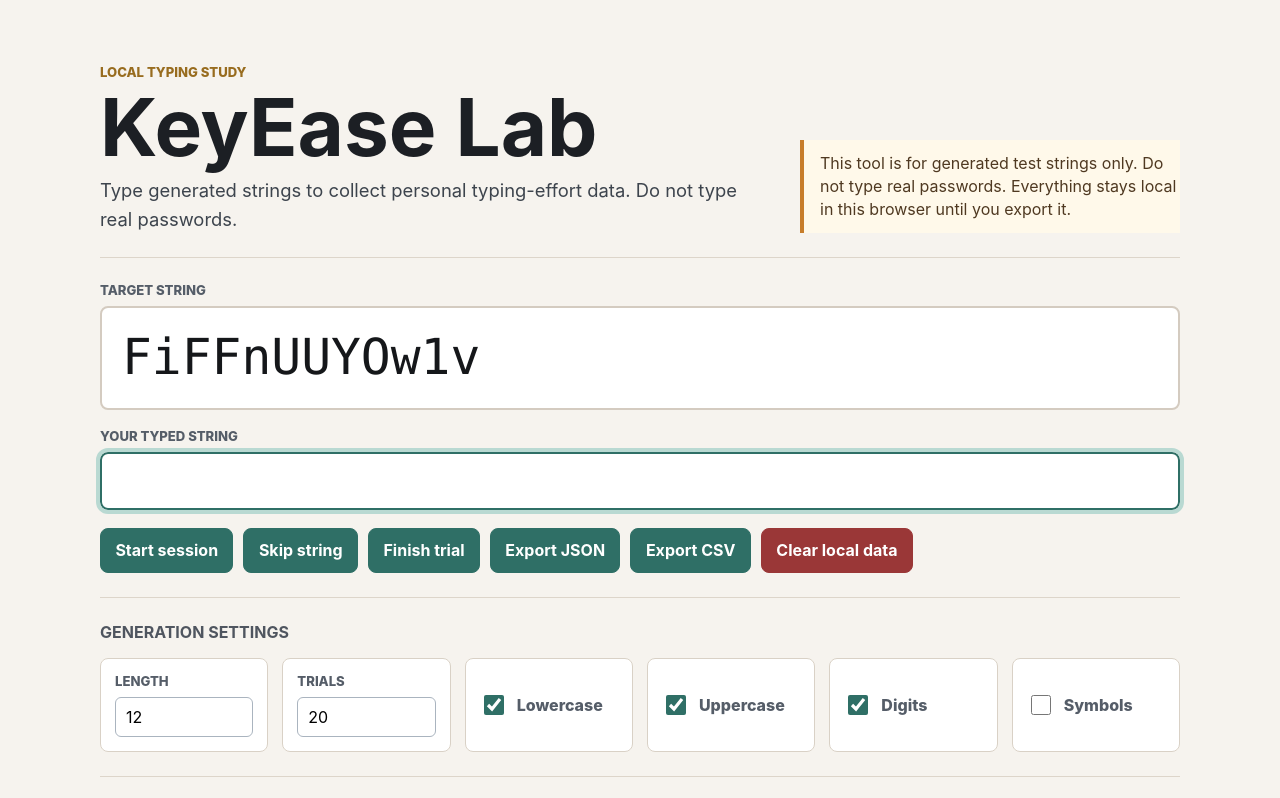
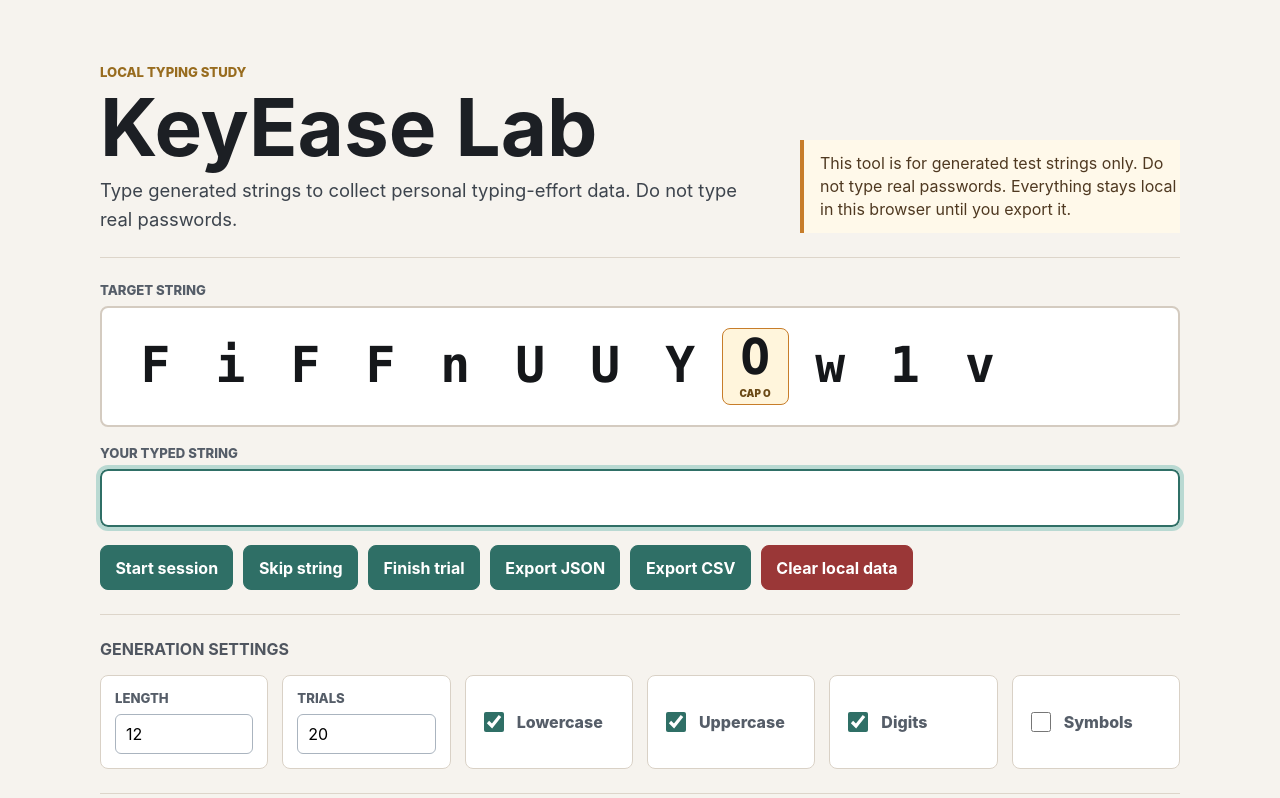
Before and after one commit to bernardo7894/keyease-lab, a website built with Vite: page index.html in a window 1280 px wide. Both pictures are taken after a click on the button "Start session". Shown: the top 798 px of the page. Built offline with nearby package versions, Linux system fonts and the light colour scheme.

Commit message:
Clarify ambiguous target characters

```diff
--- a/src/main.ts
+++ b/src/main.ts
@@ -186,7 +186,8 @@ function setActiveTarget(target: string): void {
     keydownEvents: [],
   };
   typingInput.value = "";
-  targetText.textContent = target;
+  targetText.classList.add("is-active");
+  targetText.innerHTML = renderTarget(target);
 }
 
 function skipString(): void {
@@ -267,6 +268,7 @@ function moveToNextTarget(): void {
     typingInput.disabled = true;
     skipButton.disabled = true;
     finishButton.disabled = true;
+    targetText.classList.remove("is-active");
     targetText.textContent = "Session complete. Export your data or start another session.";
     render();
     return;
@@ -332,6 +334,45 @@ function render(): void {
   lastDistanceStat.textContent = lastTrial ? String(lastTrial.editDistance) : "None";
 }
 
+function renderTarget(target: string): string {
+  return Array.from(target)
+    .map((character) => {
+      const hint = getCharacterHint(character);
+      const hintMarkup = hint ? `<span class="char-hint">${hint}</span>` : "";
+
+      return `
+        <span class="target-char${hint ? " is-ambiguous" : ""}" aria-label="${getCharacterLabel(character)}">
+          <span class="char-value">${escapeHtml(character)}</span>
+          ${hintMarkup}
+        </span>
+      `;
+    })
+    .join("");
+}
+
+function getCharacterHint(character: string): string {
+  if (character === "0") return "zero";
+  if (character === "O") return "cap O";
+  if (character === "o") return "low o";
+
+  return "";
+}
+
+function getCharacterLabel(character: string): string {
+  const hint = getCharacterHint(character);
+
+  return hint ? `${hint}: ${character}` : character;
+}
+
+function escapeHtml(value: string): string {
+  return value
+    .replaceAll("&", "&amp;")
+    .replaceAll("<", "&lt;")
+    .replaceAll(">", "&gt;")
+    .replaceAll('"', "&quot;")
+    .replaceAll("'", "&#39;");
+}
+
 startButton.addEventListener("click", startSession);
 skipButton.addEventListener("click", skipString);
 finishButton.addEventListener("click", finishTrial);
--- a/src/style.css
+++ b/src/style.css
@@ -132,6 +132,10 @@ dt {
 }
 
 .target {
+  display: flex;
+  flex-wrap: wrap;
+  gap: 8px;
+  align-items: center;
   min-height: 86px;
   margin-top: 8px;
   border: 2px solid #d4cbc0;
@@ -140,9 +144,45 @@ dt {
   overflow-wrap: anywhere;
   background: #ffffff;
   color: #15171a;
-  font-family: "SFMono-Regular", Consolas, "Liberation Mono", monospace;
+  font-family: "Cascadia Mono", "SFMono-Regular", Consolas, "Liberation Mono", monospace;
+  font-feature-settings: "zero" 1;
   font-size: clamp(1.6rem, 5vw, 3.1rem);
   line-height: 1.2;
+}
+
+.target:not(.is-active) {
+  display: block;
+}
+
+.target-char {
+  display: inline-grid;
+  place-items: center;
+  min-width: 1.35em;
+  min-height: 1.55em;
+  border: 1px solid transparent;
+  border-radius: 8px;
+  padding: 2px 5px 4px;
+  line-height: 1;
+}
+
+.target-char.is-ambiguous {
+  border-color: #c77d2a;
+  background: #fff5dc;
+}
+
+.char-value {
+  font-weight: 800;
+}
+
+.char-hint {
+  margin-top: 3px;
+  color: #6b4a17;
+  font-family:
+    Inter, ui-sans-serif, system-ui, -apple-system, BlinkMacSystemFont, "Segoe UI", sans-serif;
+  font-size: 0.62rem;
+  font-weight: 900;
+  line-height: 1;
+  text-transform: uppercase;
 }
 
 .typing-input {
@@ -154,7 +194,8 @@ dt {
   padding: 0 16px;
   background: #ffffff;
   color: #15171a;
-  font-family: "SFMono-Regular", Consolas, "Liberation Mono", monospace;
+  font-family: "Cascadia Mono", "SFMono-Regular", Consolas, "Liberation Mono", monospace;
+  font-feature-settings: "zero" 1;
   font-size: 1.2rem;
 }
 
```
